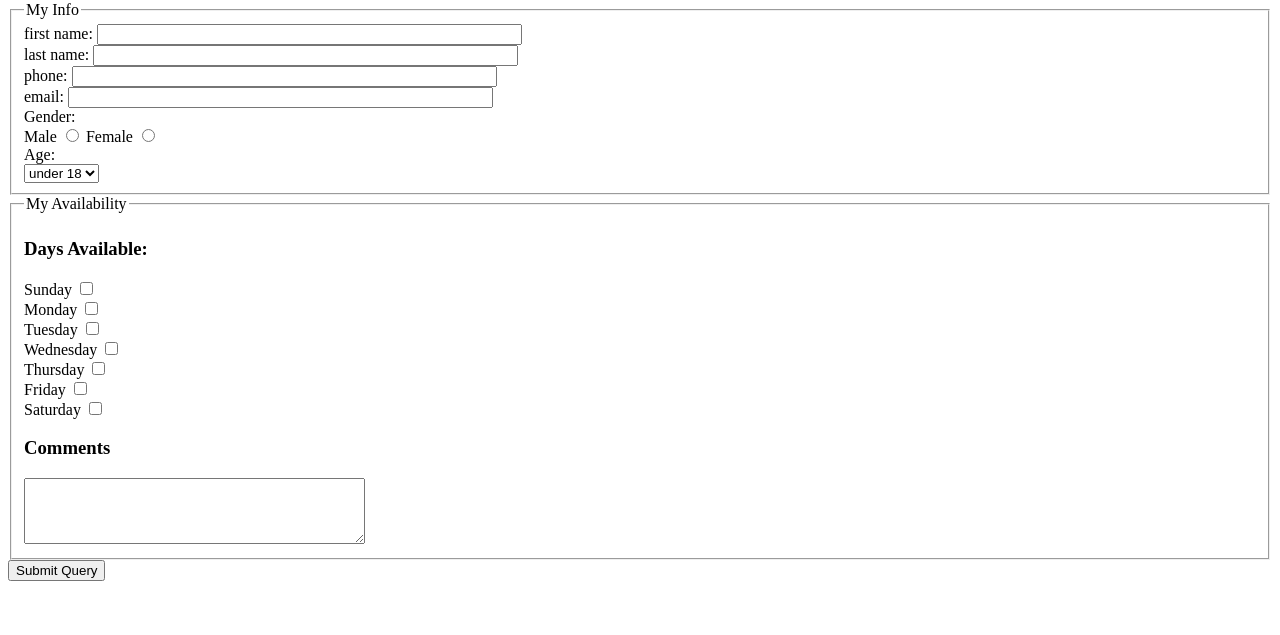
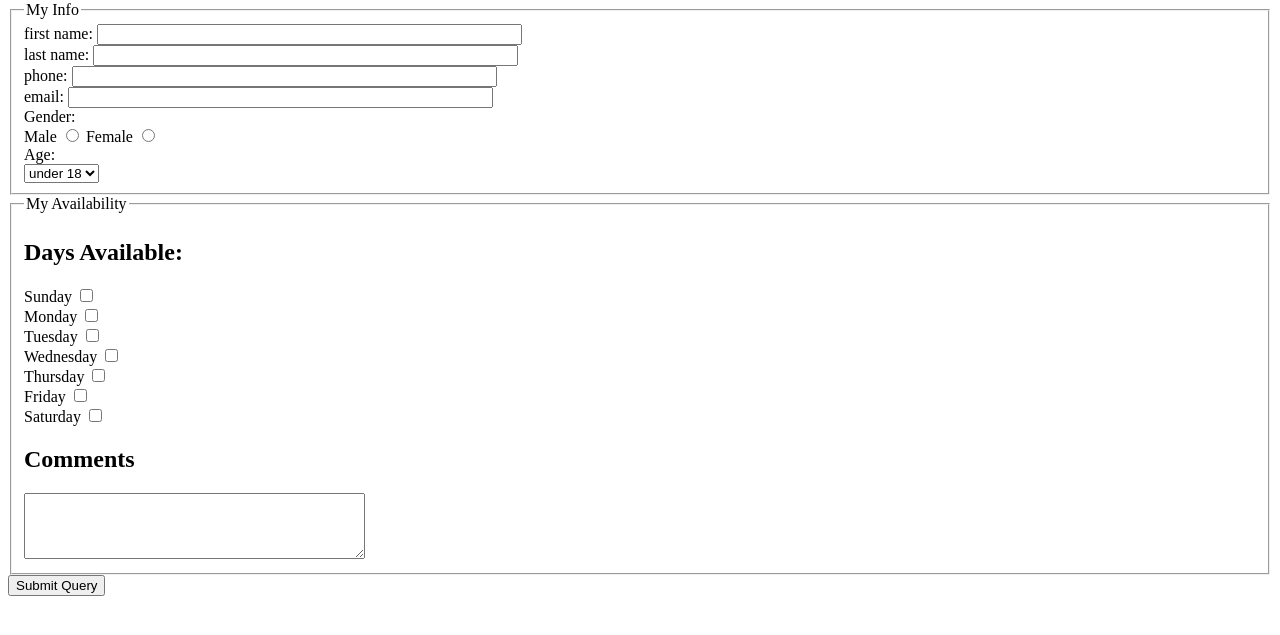
Before and after one commit to Saulgzmn2415/webdev_lab5, a plain HTML site: page index.html in a window 1280 px wide. Shown: the part 79-714 px from the top of the page. Drawn offline with Linux system fonts and the light colour scheme.

Commit message:
Changing form h3 to h2 for validator.

```diff
--- a/index.html
+++ b/index.html
@@ -53,7 +53,7 @@
   <fieldset>
     <legend>My Availability</legend>
 
-    <h3>Days Available:</h3>
+    <h2>Days Available:</h2>
 
     <label>
       Sunday
@@ -90,7 +90,7 @@
       <input type="checkbox" name="available_field" value="Saturday">
     </label><br>
 
-    <h3>Comments</h3>
+    <h2>Comments</h2>
     <textarea id="comments_field" name="comments_field" rows="4" cols="40"></textarea>
 
   </fieldset>
```
